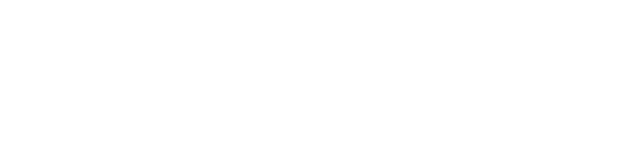
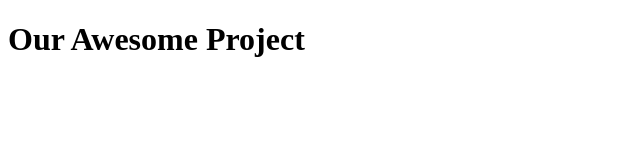
Before and after one commit to legarland/collab-demo, a plain HTML site: page index.html in a window 1280 px wide. Shown: the whole page, without its empty margins (0-640 px from the left). Drawn offline with Linux system fonts and the light colour scheme.

Commit message:
added some tags and body style

```diff
--- a/assets/css/styles.css
+++ b/assets/css/styles.css
@@ -1 +1,5 @@
 /* TODO: Start writing some css */
+
+body {
+  background-color: #f5f5f5;
+}
--- a/index.html
+++ b/index.html
@@ -5,11 +5,12 @@
   <meta charset="UTF-8">
   <meta http-equiv="X-UA-Compatible" content="IE=edge">
   <meta name="viewport" content="width=device-width, initial-scale=1.0">
-  <title>Document</title>
+  <title>Our Awesome Project</title>
 </head>
 
 <body>
-
+  <h1>Our Awesome Project</h1>
+  <div id="put-content-here"></div>
 </body>
 
 </html>
```
